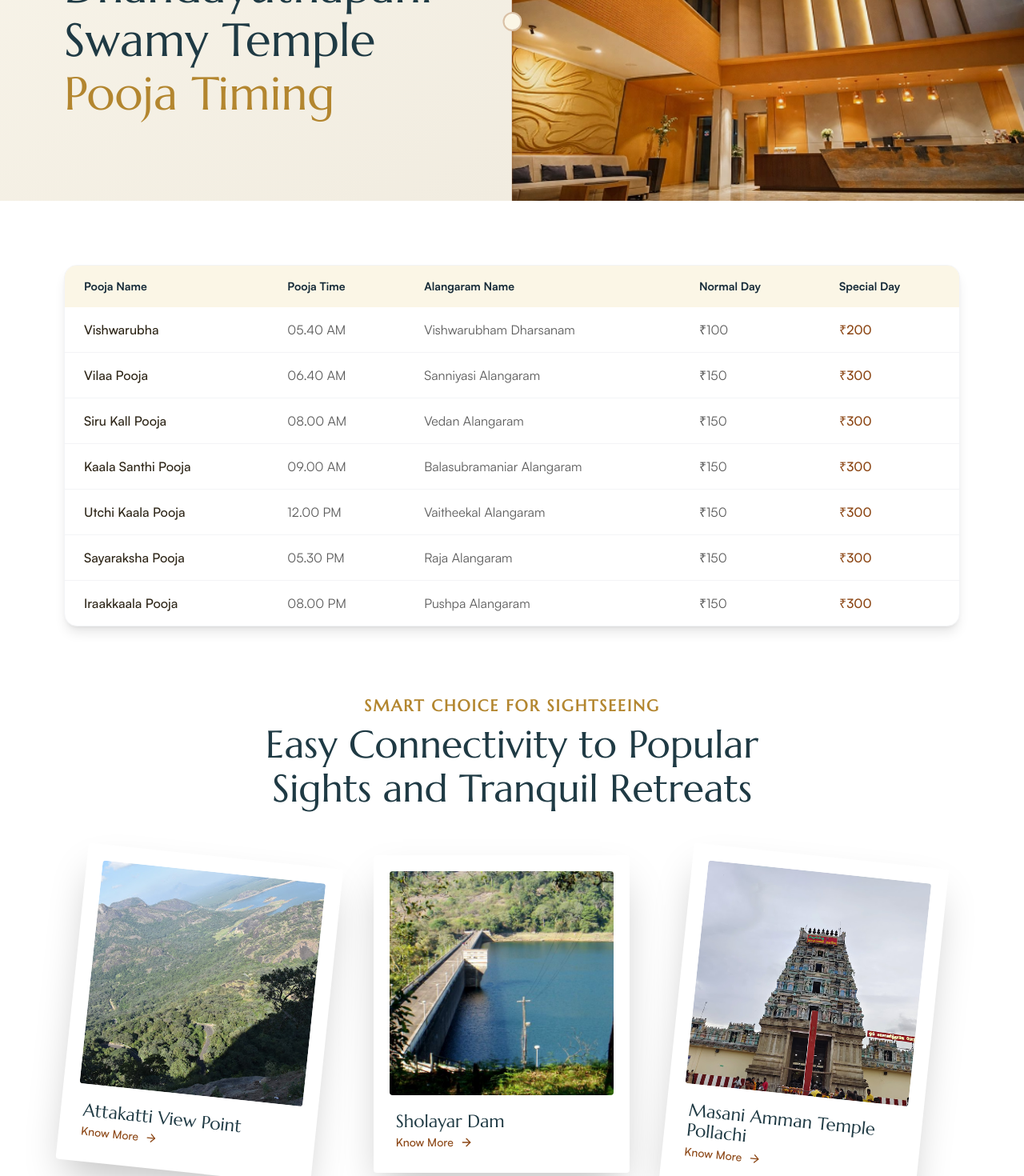
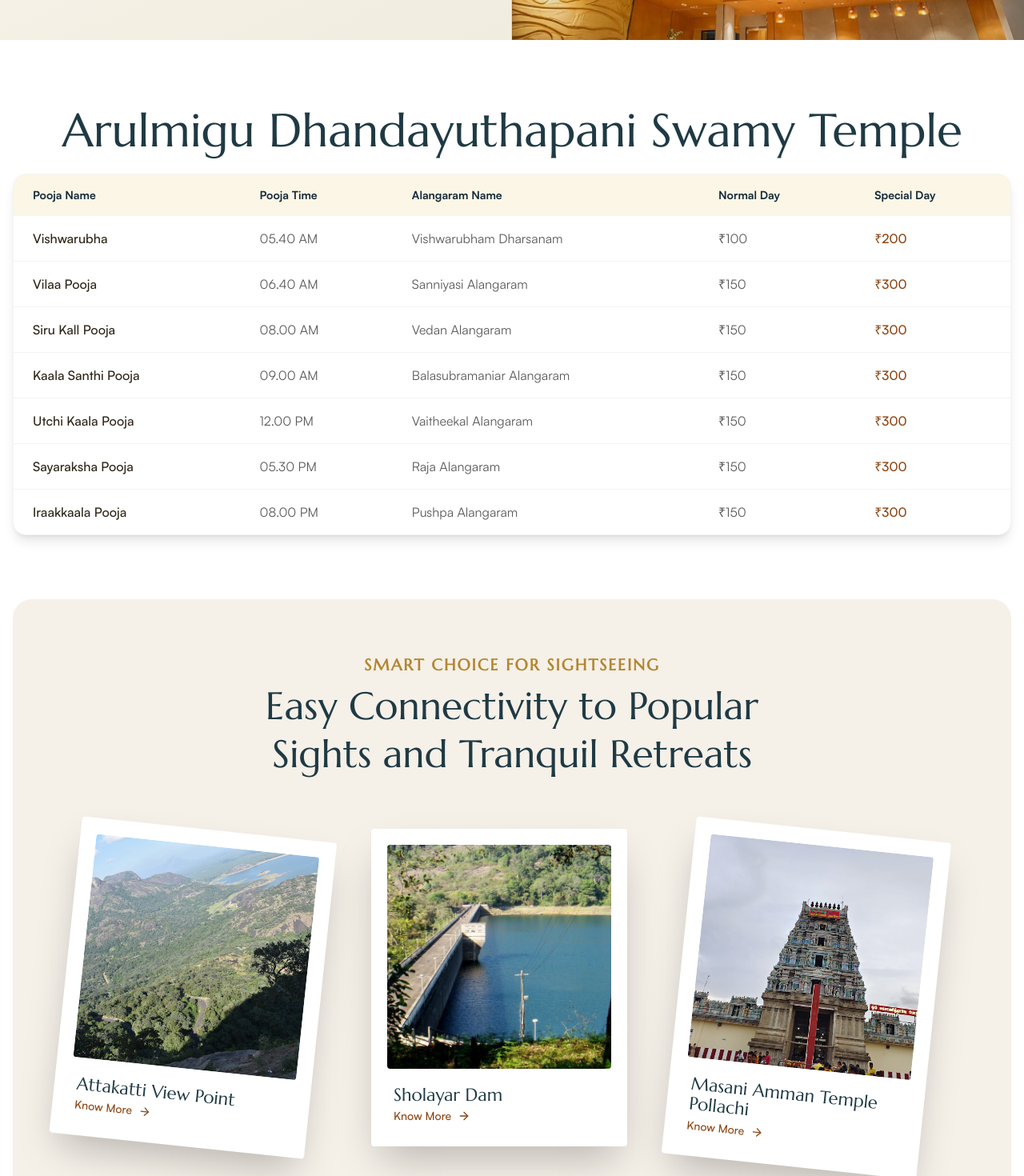
Before and after one commit to RDBA-CBE/nakshathra, a Next.js app: page /pooja-time in a window 1280 px wide. Shown: the part 380-1850 px from the top of the page at 80% size. Built offline with nearby package versions, Linux system fonts and the light colour scheme; a web font is replaced by a local one.

Commit message:
Pooja tyming

```diff
--- a/app/pooja-time/page.tsx
+++ b/app/pooja-time/page.tsx
@@ -1,11 +1,11 @@
-"use client";
-import Header from "@/components/header";
-import Footer from "@/components/sections/footer";
-import type { Metadata } from "next";
-import { Check } from "lucide-react";
-import Image from "next/image";
-import { motion } from "framer-motion";
-import PoojaTyming from "@/components/sections/pooja-tyming";
+'use client';
+import Header from '@/components/header';
+import Footer from '@/components/sections/footer';
+import type { Metadata } from 'next';
+import { Check } from 'lucide-react';
+import Image from 'next/image';
+import { motion } from 'framer-motion';
+import PoojaTyming from '@/components/sections/pooja-timing';
 
 // export const metadata: Metadata = {
 //   title: "Privacy Policy - Hotel Nakshathra",
@@ -14,13 +14,13 @@ import PoojaTyming from "@/components/sections/pooja-tyming";
 // };
 export default function ContactPage() {
   return (
-    <main className="min-h-screen bg-white">
+    <main className='min-h-screen bg-white'>
       <Header />
-      <section className="relative w-full overflow-hidden">
-        <div className="relative flex flex-col lg:flex-row  w-full">
+      <section className='relative w-full overflow-hidden'>
+        <div className='relative flex flex-col lg:flex-row  w-full'>
           {/* LEFT CONTENT - Light Background */}
-          <div className="relative z-10 w-full lg:w-1/2 bg-gradient-to-br from-[#F8F4E9] to-[#F1ECE0] flex items-center">
-            <div className="w-full px-6 sm:px-10 lg:px-16 xl:px-20 py-16 lg:py-20">
+          <div className='relative z-10 w-full lg:w-1/2 bg-gradient-to-br from-[#F8F4E9] to-[#F1ECE0] flex items-center'>
+            <div className='w-full px-6 sm:px-10 lg:px-16 xl:px-20 py-16 lg:py-20'>
               <div>
                 {/* Eyebrow / Subtitle */}
 
@@ -29,10 +29,9 @@ export default function ContactPage() {
                   initial={{ opacity: 0, y: 20 }}
                   animate={{ opacity: 1, y: 0 }}
                   transition={{ duration: 0.6, delay: 0.1 }}
-                  className="heading leading-[1.15] "
+                  className='heading leading-[1.15] '
                 >
-                  Arulmigu Dhandayuthapani Swamy Temple<br/>
-                  <span className="text-[#b3862f]">Pooja Timing</span>{" "}
+                  Pooja Timing
                 </motion.h1>
 
                 {/* Description */}
@@ -40,32 +39,30 @@ export default function ContactPage() {
                   initial={{ opacity: 0, y: 20 }}
                   animate={{ opacity: 1, y: 0 }}
                   transition={{ duration: 0.6, delay: 0.2 }}
-                  className="space-y-6 "
-                >
-
-                </motion.div>
+                  className='space-y-6 '
+                ></motion.div>
               </div>
             </div>
           </div>
 
           {/* DIAGONAL SEPARATOR */}
-          <div className="hidden lg:block absolute left-1/2 top-0 h-full -translate-x-1/2 z-20 pointer-events-none">
-            <div className="relative h-full w-px">
-              <div className="absolute inset-y-0 left-1/2 transform -translate-x-1/2 w-[2px]">
-                <div className="h-full bg-gradient-to-b from-[#8B4513]/20 via-[#8B4513]/40 to-[#8B4513]/20"></div>
+          <div className='hidden lg:block absolute left-1/2 top-0 h-full -translate-x-1/2 z-20 pointer-events-none'>
+            <div className='relative h-full w-px'>
+              <div className='absolute inset-y-0 left-1/2 transform -translate-x-1/2 w-[2px]'>
+                <div className='h-full bg-gradient-to-b from-[#8B4513]/20 via-[#8B4513]/40 to-[#8B4513]/20'></div>
               </div>
-              <div className="absolute top-1/2 left-1/2 transform -translate-x-1/2 -translate-y-1/2 w-6 h-6 bg-[#FBF6E6] border-2 border-[#8B4513]/30 rounded-full"></div>
+              <div className='absolute top-1/2 left-1/2 transform -translate-x-1/2 -translate-y-1/2 w-6 h-6 bg-[#FBF6E6] border-2 border-[#8B4513]/30 rounded-full'></div>
             </div>
           </div>
 
           {/* RIGHT IMAGE */}
-          <div className="w-full lg:w-1/2 relative">
-            <div className="absolute inset-0 bg-gradient-to-t from-black/10 to-transparent z-10"></div>
+          <div className='w-full lg:w-1/2 relative'>
+            <div className='absolute inset-0 bg-gradient-to-t from-black/10 to-transparent z-10'></div>
             <Image
-              src="/facilities/intro.webp"
-              alt="Hotel Nakshathra Elegant Interior"
+              src='/facilities/intro.webp'
+              alt='Hotel Nakshathra Elegant Interior'
               fill
-              className="object-cover object-center"
+              className='object-cover object-center'
               priority
             />
 
@@ -73,93 +70,108 @@ export default function ContactPage() {
           </div>
         </div>
       </section>
-      <section className="py-20 bg-[#FFFFFF]">
-        <div className="max-w-6xl mx-auto px-4">
+      <section className='py-20 bg-[#FFFFFF]'>
+        <div className='max-w-7xl mx-auto px-4'>
           {/* Header */}
+          <motion.h1
+            initial={{ opacity: 0, y: 20 }}
+            animate={{ opacity: 1, y: 0 }}
+            transition={{ duration: 0.6, delay: 0.1 }}
+            className='heading leading-[1.15] text-center'
+          >
+            Arulmigu Dhandayuthapani Swamy Temple
+          </motion.h1>
 
+          {/* Description */}
+          <motion.div
+            initial={{ opacity: 0, y: 20 }}
+            animate={{ opacity: 1, y: 0 }}
+            transition={{ duration: 0.6, delay: 0.2 }}
+            className='space-y-6 '
+          ></motion.div>
           {/* Table Wrapper */}
-          <div className="overflow-x-auto bg-white rounded-2xl shadow-lg border border-gray-100">
-            <table className="min-w-full border-collapse">
-              <thead className="bg-[#FBF6E6]">
+          <div className='overflow-x-auto bg-white rounded-2xl shadow-lg border border-gray-100'>
+            <table className='min-w-full border-collapse'>
+              <thead className='bg-[#FBF6E6]'>
                 <tr>
-                  <th className="px-6 py-4 text-left text-sm font-semibold text-[#152A38]">
+                  <th className='px-6 py-4 text-left text-sm font-semibold text-[#152A38]'>
                     Pooja Name
                   </th>
-                  <th className="px-6 py-4 text-left text-sm font-semibold text-[#152A38]">
+                  <th className='px-6 py-4 text-left text-sm font-semibold text-[#152A38]'>
                     Pooja Time
                   </th>
-                  <th className="px-6 py-4 text-left text-sm font-semibold text-[#152A38]">
+                  <th className='px-6 py-4 text-left text-sm font-semibold text-[#152A38]'>
                     Alangaram Name
                   </th>
-                  <th className="px-6 py-4 text-left text-sm font-semibold text-[#152A38]">
+                  <th className='px-6 py-4 text-left text-sm font-semibold text-[#152A38]'>
                     Normal Day
                   </th>
-                  <th className="px-6 py-4 text-left text-sm font-semibold text-[#152A38]">
+                  <th className='px-6 py-4 text-left text-sm font-semibold text-[#152A38]'>
                     Special Day
                   </th>
                 </tr>
               </thead>
 
-              <tbody className="divide-y divide-gray-100">
+              <tbody className='divide-y divide-gray-100'>
                 {[
                   [
-                    "Vishwarubha",
-                    "05.40 AM",
-                    "Vishwarubham Dharsanam",
-                    "₹100",
-                    "₹200",
+                    'Vishwarubha',
+                    '05.40 AM',
+                    'Vishwarubham Dharsanam',
+                    '₹100',
+                    '₹200',
                   ],
                   [
-                    "Vilaa Pooja",
-                    "06.40 AM",
-                    "Sanniyasi Alangaram",
-                    "₹150",
-                    "₹300",
+                    'Vilaa Pooja',
+                    '06.40 AM',
+                    'Sanniyasi Alangaram',
+                    '₹150',
+                    '₹300',
                   ],
                   [
-                    "Siru Kall Pooja",
-                    "08.00 AM",
-                    "Vedan Alangaram",
-                    "₹150",
-                    "₹300",
+                    'Siru Kall Pooja',
+                    '08.00 AM',
+                    'Vedan Alangaram',
+                    '₹150',
+                    '₹300',
                   ],
                   [
-                    "Kaala Santhi Pooja",
-                    "09.00 AM",
-                    "Balasubramaniar Alangaram",
-                    "₹150",
-                    "₹300",
+                    'Kaala Santhi Pooja',
+                    '09.00 AM',
+                    'Balasubramaniar Alangaram',
+                    '₹150',
+                    '₹300',
                   ],
                   [
-                    "Utchi Kaala Pooja",
-                    "12.00 PM",
-                    "Vaitheekal Alangaram",
-                    "₹150",
-                    "₹300",
+                    'Utchi Kaala Pooja',
+                    '12.00 PM',
+                    'Vaitheekal Alangaram',
+                    '₹150',
+                    '₹300',
                   ],
                   [
-                    "Sayaraksha Pooja",
-                    "05.30 PM",
-                    "Raja Alangaram",
-                    "₹150",
-                    "₹300",
+                    'Sayaraksha Pooja',
+                    '05.30 PM',
+                    'Raja Alangaram',
+                    '₹150',
+                    '₹300',
                   ],
                   [
-                    "Iraakkaala Pooja",
-                    "08.00 PM",
-                    "Pushpa Alangaram",
-                    "₹150",
-                    "₹300",
+                    'Iraakkaala Pooja',
+                    '08.00 PM',
+                    'Pushpa Alangaram',
+                    '₹150',
+                    '₹300',
                   ],
                 ].map(([pooja, time, alangaram, normal, special], index) => (
-                  <tr key={index} className="hover:bg-[#FBF6E6] transition">
-                    <td className="px-6 py-4 text-[#2C2416] font-medium">
+                  <tr key={index} className='hover:bg-[#FBF6E6] transition'>
+                    <td className='px-6 py-4 text-[#2C2416] font-medium'>
                       {pooja}
                     </td>
-                    <td className="px-6 py-4 text-[#5A5A5A]">{time}</td>
-                    <td className="px-6 py-4 text-[#5A5A5A]">{alangaram}</td>
-                    <td className="px-6 py-4 text-[#5A5A5A]">{normal}</td>
-                    <td className="px-6 py-4 text-[#8B4513] font-medium">
+                    <td className='px-6 py-4 text-[#5A5A5A]'>{time}</td>
+                    <td className='px-6 py-4 text-[#5A5A5A]'>{alangaram}</td>
+                    <td className='px-6 py-4 text-[#5A5A5A]'>{normal}</td>
+                    <td className='px-6 py-4 text-[#8B4513] font-medium'>
                       {special}
                     </td>
                   </tr>
--- /dev/null
+++ b/components/sections/pooja-timing.tsx
@@ -0,0 +1,64 @@
+'use client';
+
+import ExperienceCard from '@/components/experience-card';
+import { link } from 'fs';
+
+const experiences = [
+  {
+    title: 'Attakatti View Point',
+    // description: "Excepteur sint occaecat",
+    image: '/attakathi-loam-view-point.jpg',
+    rotation: 'rotate-6',
+    link: '/attakathi-loem-view-point',
+  },
+  {
+    title: 'Sholayar Dam',
+    // description: "Sunt culpa aliquip officia",
+    image: '/sholiyar-dam.jpg',
+    rotation: 'rotate-0',
+    link: '/sholayar-dam',
+  },
+  {
+    title: 'Masani Amman Temple Pollachi',
+    // description: "Quis nostrud exercitation",
+    image: '/masani-temple.jpg',
+    rotation: 'rotate-6',
+    link: '/masani-amman-temple-pollachi',
+  },
+];
+
+export default function PoojaTiming() {
+  return (
+    <section className='pb-20 md:pb-20 bg-white'>
+      <div className='max-w-7xl mx-auto px-4'>
+        {/* Inner Container */}
+        <div className='bg-[#f5f0e8] rounded-3xl px-6 sm:px-10 lg:px-16 py-12 md:py-16'>
+          {/* Heading */}
+          <div className='text-center max-w-3xl mx-auto mb-12 md:mb-16'>
+            <p className='subtitle mb-4 tracking-[0.2em] text-sm uppercase'>
+              Smart Choice for Sightseeing
+            </p>
+
+            <h2 className='heading leading-tight text-2xl sm:text-3xl lg:text-4xl'>
+              Easy Connectivity to Popular <br className='hidden sm:block' />
+              Sights and Tranquil Retreats
+            </h2>
+          </div>
+
+          {/* Cards Grid */}
+          <div className='grid grid-cols-1 sm:grid-cols-2 lg:grid-cols-3 gap-6 sm:gap-8'>
+            {experiences.map((experience) => (
+              <ExperienceCard
+                key={experience.title}
+                title={experience.title}
+                image={experience.image}
+                rotation={experience.rotation}
+                link={experience.link}
+              />
+            ))}
+          </div>
+        </div>
+      </div>
+    </section>
+  );
+}
--- a/components/sections/pooja-tyming.tsx
+++ /dev/null
@@ -1,63 +0,0 @@
-"use client";
-
-import ExperienceCard from "@/components/experience-card";
-import { link } from "fs";
-
-const experiences = [
-  {
-    title: "Attakatti View Point",
-    // description: "Excepteur sint occaecat",
-    image: "/attakathi-loam-view-point.jpg",
-    rotation: "rotate-6",
-    link:"/attakathi-loem-view-point"
-  },
-  {
-    title: "Sholayar Dam",
-    // description: "Sunt culpa aliquip officia",
-    image: "/sholiyar-dam.jpg",
-    rotation: "rotate-0",
-    link:"/sholayar-dam"
-  },
-  {
-    title: "Masani Amman Temple Pollachi",
-    // description: "Quis nostrud exercitation",
-    image: "/masani-temple.jpg",
-    rotation: "rotate-6",
-    link:"/masani-amman-temple-pollachi"
-  },
-];
-
-export default function PoojaTiming() {
-  return (
-    <section className="pb-20 bg-white">
-      <div className="max-w-6xl mx-auto px-6">
-
-        {/* Heading */}
-        <div className="text-center mb-14">
-          <p className="subtitle mb-4 tracking-widest">
-            Smart choice for sightseeing
-          </p>
-          <h2 className="heading leading-[1.15]">
-            Easy Connectivity to Popular <br />
-            Sights and Tranquil Retreats
-          </h2>
-        </div>
-
-        {/* Cards Grid */}
-        <div className="grid grid-cols-1 sm:grid-cols-2 lg:grid-cols-3 gap-8">
-          {experiences.map((experience) => (
-            <ExperienceCard
-              key={experience.title}
-              title={experience.title}
-              // description={experience.description}
-              image={experience.image}
-              rotation={experience.rotation}
-               link={experience.link}
-            />
-          ))}
-        </div>
-
-      </div>
-    </section>
-  );
-}
```
Also changed, not shown: app/attakathi-loem-view-point/page.tsx (+7 -2 lines), app/masani-amman-temple-pollachi/page.tsx (+7 -1 lines), app/sholayar-dam/page.tsx (+8 -4 lines).
